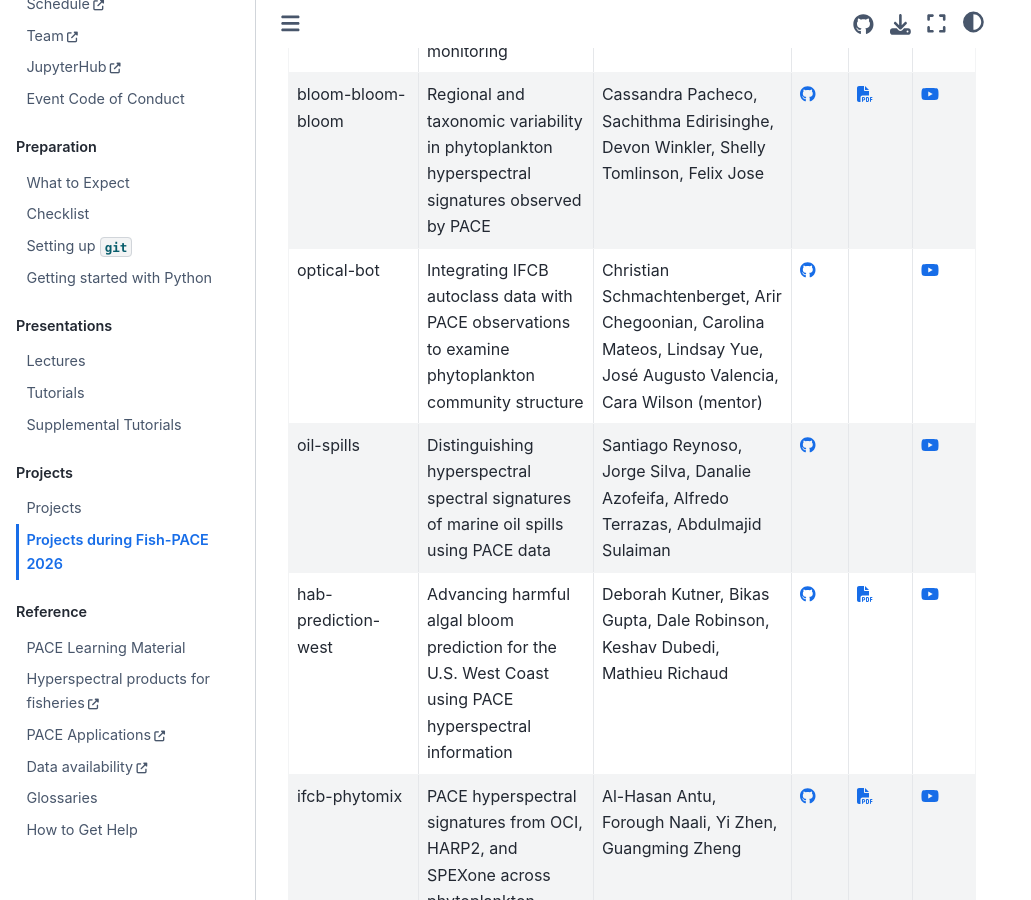
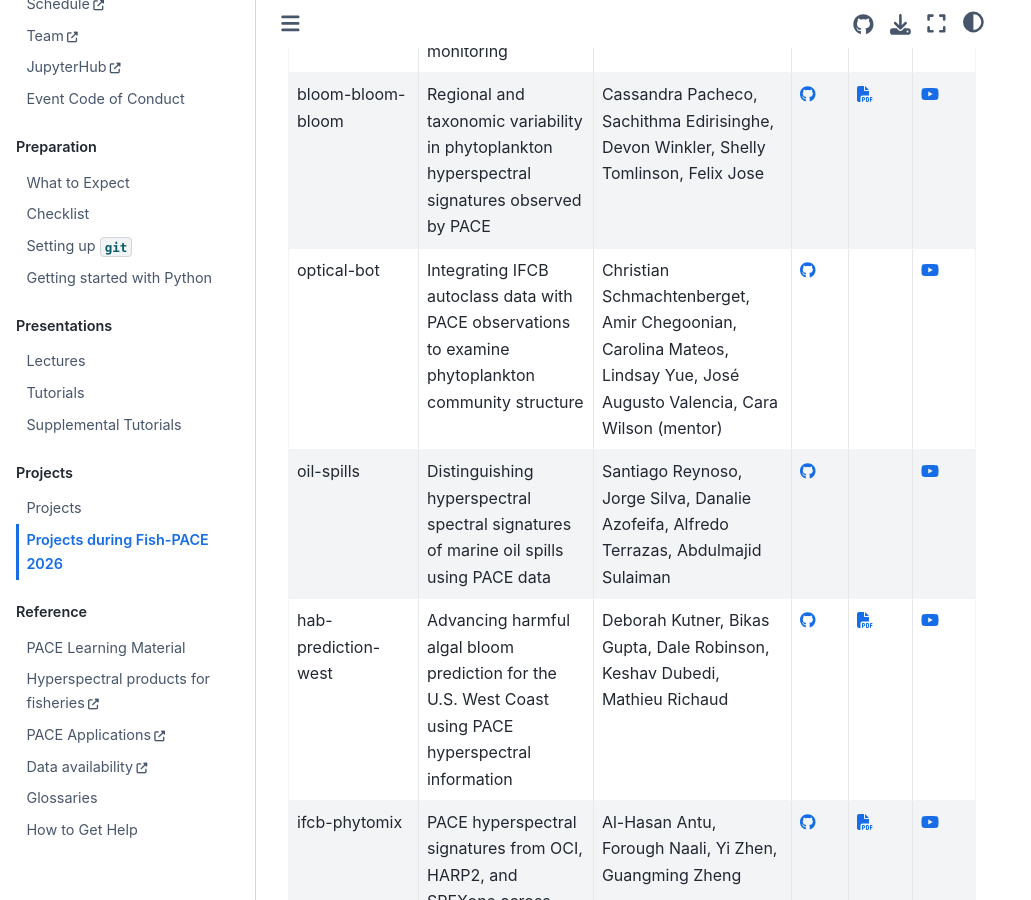
Before and after one commit to fish-pace/hackweek-2025, a Jupyter Book: the page built from book/projects/list_of_projects.md, in a window 1280 px wide and 900 px high, scrolled down 1800 px. Shown: the whole window, without its empty margins (0-1031 px from the left). Built offline with Jupyter Book 1.0.4 settings and Sphinx 7.4.7 and the Sphinx Book theme 1.1.4, drawn with Linux system fonts in a browser that asks for light colours.

Commit message:
Fix team member name in optical-bot project
Corrected the name of a team member in the optical-bot project entry.

```diff
--- a/book/projects/list_of_projects.md
+++ b/book/projects/list_of_projects.md
@@ -11,7 +11,7 @@
 | plankton-fish-guilds | Linking phytoplankton functional types to fish functional diversity using PACE data and bottom trawl surveys | Josefina Cuesta Núñez, Maité Barrena, Patrick Rizk, Jonathan Peake (mentor)| [{fab}`github`](https://github.com/fish-pace/2026-proj-plankton-fish-guilds) | [{fa}`file-pdf`](https://drive.google.com/file/d/1yZqrw02ixiC1Ftv_v9R-RDAPvSwID8LF/view?usp=sharing) | [{fab}`youtube`](https://youtu.be/F6_l34uIhiU) |
 | help-the-kelp | Mapping kelp canopy “color types” with PACE OCI hyperspectral data toward scalable, high-resolution monitoring | Tena Dhayalan, Annie Hansen, Christina Asante | [{fab}`github`](https://github.com/fish-pace/2026-proj-kelp-west) | [{fa}`file-pdf`](https://drive.google.com/file/d/1nWZRZArvDdAhiHZGJZGkmS-g1YgZUQEM/view?usp=sharing) | [{fab}`youtube`](https://youtu.be/QktSaxcdxw8) |
 | bloom-bloom-bloom | Regional and taxonomic variability in phytoplankton hyperspectral signatures observed by PACE | Cassandra Pacheco, Sachithma Edirisinghe, Devon Winkler, Shelly Tomlinson, Felix Jose | [{fab}`github`](https://github.com/fish-pace/2026-proj-phyto-community-structure) | [{fa}`file-pdf`](https://drive.google.com/file/d/130YNQZmbh1uUYlAYroXU56hhjOgEhTSJ/view?usp=sharing) | [{fab}`youtube`](https://youtu.be/ccNV8MGhdUU) |
-| optical-bot | Integrating IFCB autoclass data with PACE observations to examine phytoplankton community structure | Christian Schmachtenberget, Arir Chegoonian, Carolina Mateos, Lindsay Yue, José Augusto Valencia, Cara Wilson (mentor) | [{fab}`github`](https://github.com/fish-pace/2026-proj-pace-optical-bot) |  | [{fab}`youtube`](https://youtu.be/9tlrebLz6qk) |
+| optical-bot | Integrating IFCB autoclass data with PACE observations to examine phytoplankton community structure | Christian Schmachtenberget, Amir Chegoonian, Carolina Mateos, Lindsay Yue, José Augusto Valencia, Cara Wilson (mentor) | [{fab}`github`](https://github.com/fish-pace/2026-proj-pace-optical-bot) |  | [{fab}`youtube`](https://youtu.be/9tlrebLz6qk) |
 | oil-spills | Distinguishing hyperspectral spectral signatures of marine oil spills using PACE data | Santiago Reynoso, Jorge Silva, Danalie Azofeifa, Alfredo Terrazas, Abdulmajid Sulaiman | [{fab}`github`](https://github.com/fish-pace/2026-proj-oil-spills) |  | [{fab}`youtube`](https://youtu.be/Ae66W_u5Ez0) |
 | hab-prediction-west | Advancing harmful algal bloom prediction for the U.S. West Coast using PACE hyperspectral information | Deborah Kutner, Bikas Gupta, Dale Robinson, Keshav Dubedi, Mathieu Richaud | [{fab}`github`](https://github.com/fish-pace/2026-proj-hab-prediction-west)  | [{fa}`file-pdf`](https://drive.google.com/file/d/111IZip9vilMvtMtL6waeTkLj6zClLVlI/view?usp=sharing) | [{fab}`youtube`](https://youtu.be/TK7vXOIVLak) |
 | ifcb-phytomix | PACE hyperspectral signatures from OCI, HARP2, and SPEXone across phytoplankton taxonomic groupings using IFCB data | Al-Hasan Antu, Forough Naali, Yi Zhen, Guangming Zheng | [{fab}`github`](https://github.com/fish-pace/2026_proj_ifcb_phytomix) | [{fa}`file-pdf`](https://drive.google.com/file/d/1t6u3xWyvIpBCmsGLvhGzcc52uo8cSCBW/view?usp=sharing) | [{fab}`youtube`](https://youtu.be/G-4fGJlSaoI) |
```
